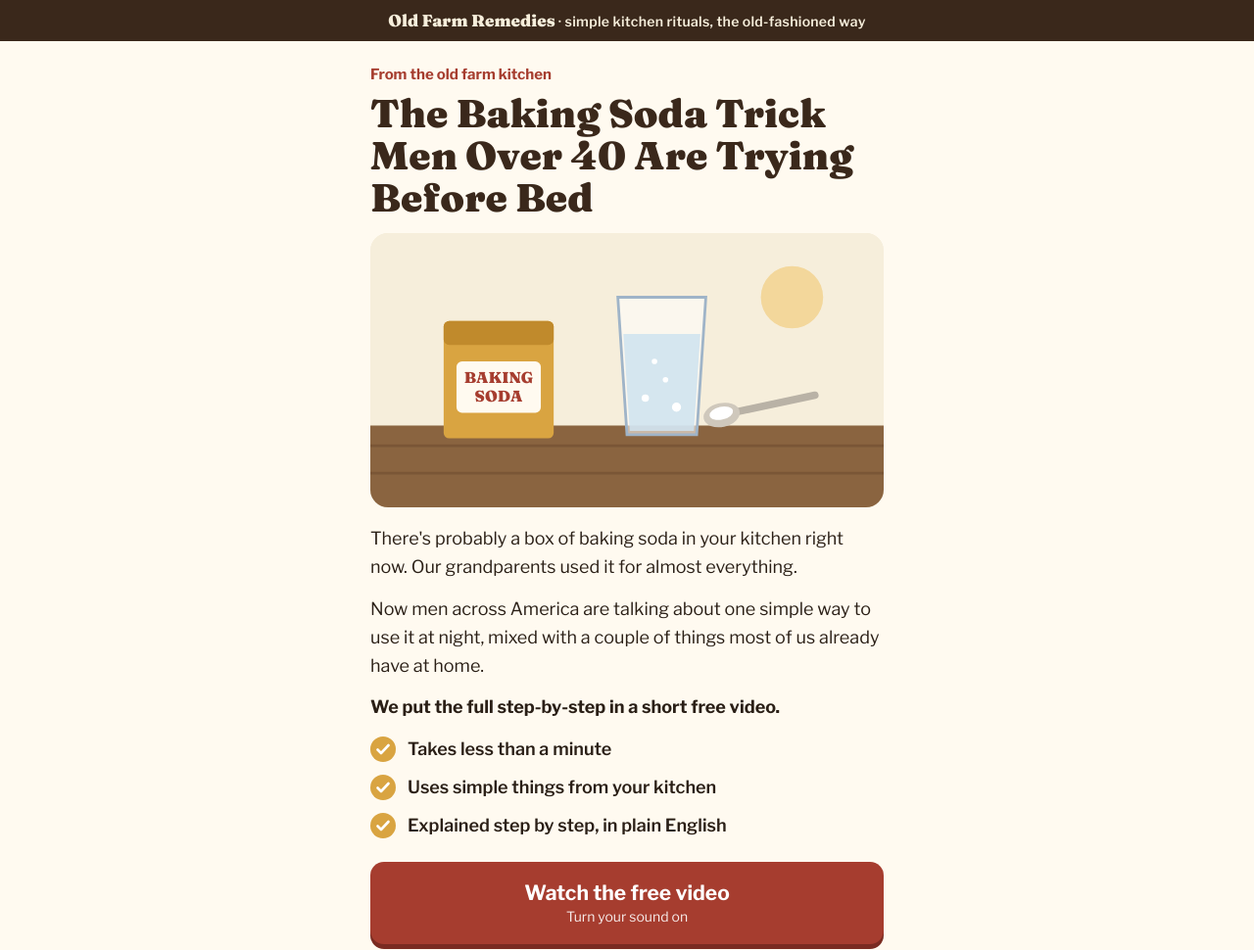
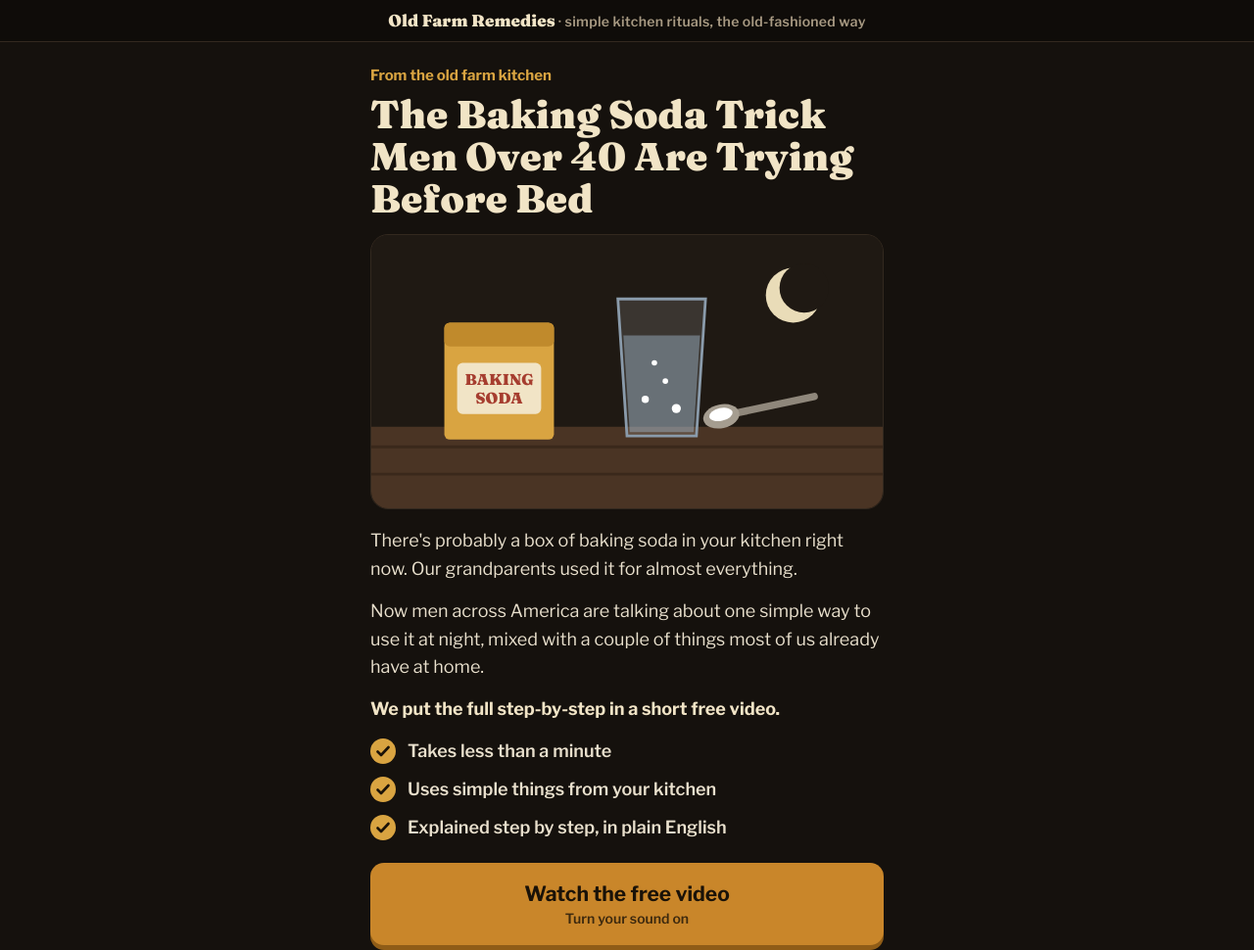
Before and after one commit to blackcats26/funis, a plain HTML site: page thebakingsodarecipe.online/public/index.html in a window 1280 px wide. Shown: the top 970 px of the page at 98% size. Drawn offline with nearby package versions, Linux system fonts and the light colour scheme.

Commit message:
Presell: dark, low-glare palette for night reading
Co-Authored-By: Claude Opus 5.5 <noreply@anthropic.com>
Claude-Session: https://claude.ai/code/session_012UrgeDbvEMXJ9e8or9Mtzo

```diff
--- a/thebakingsodarecipe.online/public/index.html
+++ b/thebakingsodarecipe.online/public/index.html
@@ -6,30 +6,33 @@
 <title>The Old Farm Baking Soda Trick | Old Farm Remedies</title>
 <meta name="description" content="A simple old-fashioned kitchen ritual with baking soda, explained in a short free video.">
 <meta name="robots" content="noindex">
+<meta name="theme-color" content="#15110d">
 <link rel="preconnect" href="https://fonts.googleapis.com"><link rel="preconnect" href="https://fonts.gstatic.com" crossorigin>
 <link rel="stylesheet" href="https://fonts.googleapis.com/css2?family=Fraunces:opsz,wght@9..144,600;9..144,900&family=Libre+Franklin:wght@400;600;700&display=swap">
 <script src="https://go.trackerprofit.online/s.js?c=sodasteel-trw"></script>
 <style>
-:root{--walnut:#3a281b;--cream:#f6eedb;--paper:#fffaf0;--gold:#d9a441;--barn:#a63d2f;--ink:#2a1f16;--soft:#6b5a4a}
+:root{--bg:#15110d;--panel:#1f1913;--line:#33291f;--text:#e9e0cd;--soft:#a89a83;--gold:#d9a441;--head:#f1e4c6;--cta:#c9862a;--ctad:#8f5c17}
+html{color-scheme:dark}
 *{box-sizing:border-box}
-body{margin:0;background:var(--paper);color:var(--ink);font:18px/1.6 'Libre Franklin',system-ui,sans-serif}
-.top{background:var(--walnut);color:var(--cream);text-align:center;padding:10px 16px;font:600 14px/1.3 'Libre Franklin',sans-serif;letter-spacing:.02em}
-.top b{font-family:'Fraunces',serif;font-weight:900;font-size:17px;letter-spacing:0}
+body{margin:0;background:var(--bg);color:var(--text);font:18px/1.6 'Libre Franklin',system-ui,sans-serif}
+.top{background:#0f0c09;color:var(--soft);border-bottom:1px solid var(--line);text-align:center;padding:10px 16px;font:600 14px/1.3 'Libre Franklin',sans-serif;letter-spacing:.02em}
+.top b{font-family:'Fraunces',serif;font-weight:900;font-size:17px;letter-spacing:0;color:var(--head)}
 main{max-width:560px;margin:0 auto;padding:22px 18px 30px}
-h1{font-family:'Fraunces',serif;font-weight:900;font-size:clamp(30px,8vw,40px);line-height:1.08;margin:6px 0 14px;color:var(--walnut)}
-.kick{color:var(--barn);font-weight:700;font-size:15px;margin:0}
-.art{display:block;width:100%;height:auto;border-radius:18px;margin:6px 0 18px;background:var(--cream)}
+h1{font-family:'Fraunces',serif;font-weight:900;font-size:clamp(30px,8vw,40px);line-height:1.08;margin:6px 0 14px;color:var(--head)}
+.kick{color:var(--gold);font-weight:700;font-size:15px;margin:0}
+.art{display:block;width:100%;height:auto;border-radius:18px;margin:6px 0 18px;background:var(--panel);border:1px solid var(--line)}
 p{margin:0 0 14px}
+strong{color:var(--head)}
 ul{list-style:none;padding:0;margin:4px 0 22px}
 li{display:flex;gap:12px;align-items:flex-start;margin-bottom:10px;font-weight:600}
 li svg{flex:none;width:26px;height:26px;margin-top:1px}
-.cta{display:block;text-align:center;background:var(--barn);color:#fff;text-decoration:none;font:700 21px/1.2 'Libre Franklin',sans-serif;
-  padding:19px 18px;border-radius:14px;box-shadow:0 5px 0 #7a2b21;transition:transform .08s}
-.cta:active{transform:translateY(3px);box-shadow:0 2px 0 #7a2b21}
-.cta small{display:block;font-weight:400;font-size:14px;opacity:.9;margin-top:4px}
+.cta{display:block;text-align:center;background:var(--cta);color:#1a1208;text-decoration:none;font:700 21px/1.2 'Libre Franklin',sans-serif;
+  padding:19px 18px;border-radius:14px;box-shadow:0 5px 0 var(--ctad);transition:transform .08s}
+.cta:active{transform:translateY(3px);box-shadow:0 2px 0 var(--ctad)}
+.cta small{display:block;font-weight:600;font-size:14px;opacity:.8;margin-top:4px}
 .cta:focus-visible{outline:3px solid var(--gold);outline-offset:3px}
 .note{text-align:center;color:var(--soft);font-size:14px;margin-top:12px}
-footer{max-width:560px;margin:0 auto;padding:18px;color:var(--soft);font-size:12.5px;line-height:1.5;border-top:1px solid #eadfc8}
+footer{max-width:560px;margin:0 auto;padding:18px;color:#8a7e6b;font-size:12.5px;line-height:1.5;border-top:1px solid var(--line)}
 @media (max-width:480px){.top .tg{display:none}}
 @media (prefers-reduced-motion:reduce){.cta{transition:none}}
 </style>
@@ -41,28 +44,28 @@ footer{max-width:560px;margin:0 auto;padding:18px;color:var(--soft);font-size:12
   <h1>The Baking Soda Trick Men Over 40 Are Trying Before Bed</h1>
 
   <svg class="art" viewBox="0 0 560 300" role="img" aria-label="Illustration of a glass of water, a spoon and a box of baking soda on a wooden table">
-    <rect width="560" height="300" fill="#f6eedb"/>
-    <rect x="0" y="210" width="560" height="90" fill="#8a6440"/>
-    <path d="M0 232h560M0 262h560" stroke="#7a5636" stroke-width="3"/>
-    <circle cx="460" cy="70" r="34" fill="#f3d79b"/>
+    <rect width="560" height="300" fill="#1f1913"/>
+    <rect x="0" y="210" width="560" height="90" fill="#4a3424"/>
+    <path d="M0 232h560M0 262h560" stroke="#3a281b" stroke-width="3"/>
+    <circle cx="462" cy="66" r="30" fill="#e9dcb8"/><circle cx="474" cy="58" r="27" fill="#1f1913"/>
     <!-- box -->
     <g transform="translate(80 96)">
       <rect width="120" height="128" rx="6" fill="#d9a441"/>
       <rect y="0" width="120" height="26" rx="6" fill="#c08a2c"/>
-      <rect x="14" y="44" width="92" height="56" rx="6" fill="#fffaf0"/>
+      <rect x="14" y="44" width="92" height="56" rx="6" fill="#f1e4c6"/>
       <text x="60" y="68" text-anchor="middle" font-family="Fraunces,serif" font-weight="900" font-size="17" fill="#a63d2f">BAKING</text>
       <text x="60" y="88" text-anchor="middle" font-family="Fraunces,serif" font-weight="900" font-size="17" fill="#a63d2f">SODA</text>
     </g>
     <!-- glass -->
     <g transform="translate(270 70)">
-      <path d="M0 0h96l-10 150H10Z" fill="#ffffff" fill-opacity=".55" stroke="#9fb4c8" stroke-width="3"/>
-      <path d="M6 40h84l-7 106H13Z" fill="#cfe3f0" fill-opacity=".85"/>
+      <path d="M0 0h96l-10 150H10Z" fill="#ffffff" fill-opacity=".12" stroke="#8a9bab" stroke-width="3"/>
+      <path d="M6 40h84l-7 106H13Z" fill="#9fb9cc" fill-opacity=".45"/>
       <g fill="#ffffff"><circle cx="30" cy="110" r="4"/><circle cx="52" cy="90" r="3"/><circle cx="64" cy="120" r="5"/><circle cx="40" cy="70" r="3"/></g>
     </g>
     <!-- spoon -->
     <g transform="translate(395 196) rotate(-12)">
-      <rect x="0" y="-4" width="96" height="8" rx="4" fill="#b9b2a6"/>
-      <ellipse cx="-12" cy="0" rx="20" ry="13" fill="#cfc8bc"/>
+      <rect x="0" y="-4" width="96" height="8" rx="4" fill="#8f877b"/>
+      <ellipse cx="-12" cy="0" rx="20" ry="13" fill="#a59d90"/>
       <ellipse cx="-12" cy="-2" rx="13" ry="7" fill="#ffffff"/>
     </g>
   </svg>
@@ -72,9 +75,9 @@ footer{max-width:560px;margin:0 auto;padding:18px;color:var(--soft);font-size:12
   <p><strong>We put the full step-by-step in a short free video.</strong></p>
 
   <ul>
-    <li><svg viewBox="0 0 26 26" aria-hidden="true"><circle cx="13" cy="13" r="13" fill="#d9a441"/><path d="M7.5 13.5l3.5 3.5 7.5-8" fill="none" stroke="#fff" stroke-width="2.6" stroke-linecap="round" stroke-linejoin="round"/></svg>Takes less than a minute</li>
-    <li><svg viewBox="0 0 26 26" aria-hidden="true"><circle cx="13" cy="13" r="13" fill="#d9a441"/><path d="M7.5 13.5l3.5 3.5 7.5-8" fill="none" stroke="#fff" stroke-width="2.6" stroke-linecap="round" stroke-linejoin="round"/></svg>Uses simple things from your kitchen</li>
-    <li><svg viewBox="0 0 26 26" aria-hidden="true"><circle cx="13" cy="13" r="13" fill="#d9a441"/><path d="M7.5 13.5l3.5 3.5 7.5-8" fill="none" stroke="#fff" stroke-width="2.6" stroke-linecap="round" stroke-linejoin="round"/></svg>Explained step by step, in plain English</li>
+    <li><svg viewBox="0 0 26 26" aria-hidden="true"><circle cx="13" cy="13" r="13" fill="#d9a441"/><path d="M7.5 13.5l3.5 3.5 7.5-8" fill="none" stroke="#1a1208" stroke-width="2.6" stroke-linecap="round" stroke-linejoin="round"/></svg>Takes less than a minute</li>
+    <li><svg viewBox="0 0 26 26" aria-hidden="true"><circle cx="13" cy="13" r="13" fill="#d9a441"/><path d="M7.5 13.5l3.5 3.5 7.5-8" fill="none" stroke="#1a1208" stroke-width="2.6" stroke-linecap="round" stroke-linejoin="round"/></svg>Uses simple things from your kitchen</li>
+    <li><svg viewBox="0 0 26 26" aria-hidden="true"><circle cx="13" cy="13" r="13" fill="#d9a441"/><path d="M7.5 13.5l3.5 3.5 7.5-8" fill="none" stroke="#1a1208" stroke-width="2.6" stroke-linecap="round" stroke-linejoin="round"/></svg>Explained step by step, in plain English</li>
   </ul>
 
   <a class="cta" href="https://www.manhealthbreakthrough.online/vsl2">Watch the free video<small>Turn your sound on</small></a>
```
